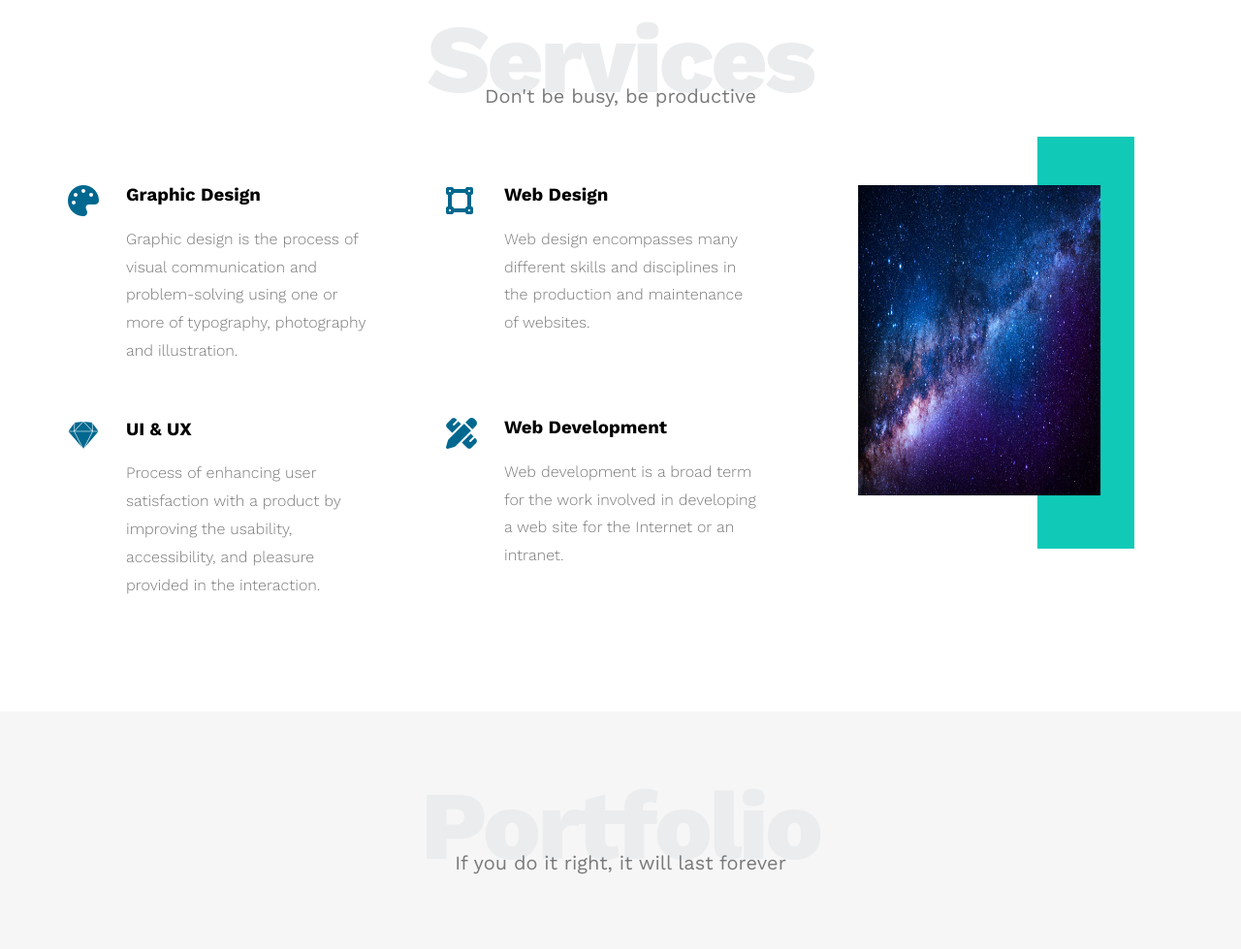
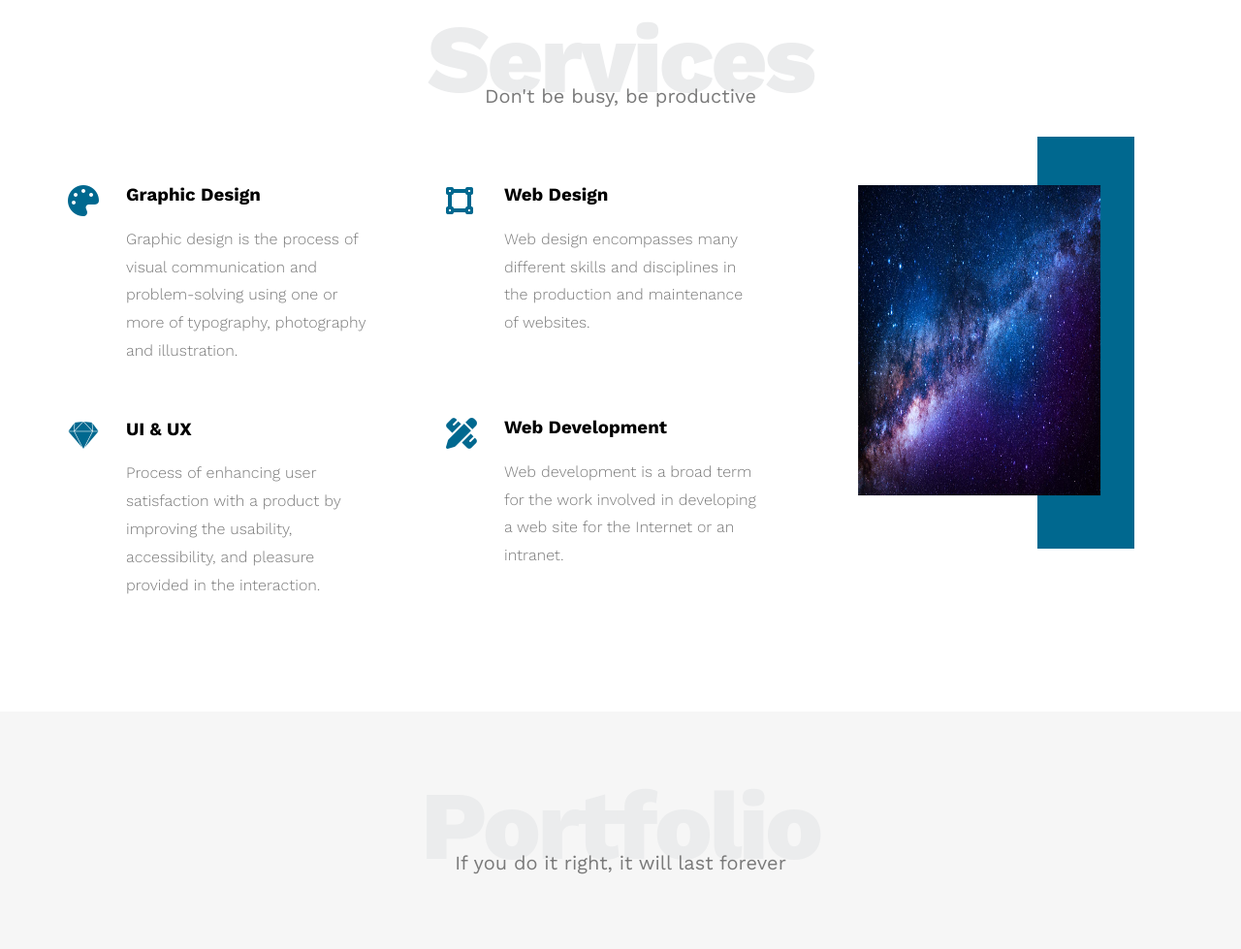
Before and after one commit to Anas-Kablan/HTML_And_CSS_WebSpace_Template, a plain HTML site: page index.html in a window 1280 px wide. Shown: the part 1255-2234 px from the top of the page at 97% size. Drawn offline with nearby package versions, Linux system fonts and the light colour scheme; files whose address does not match are found by name.

Commit message:
Update webspace-main.css

```diff
--- a/CSS/webspace-main.css
+++ b/CSS/webspace-main.css
@@ -301,7 +301,7 @@
         position: absolute;
         width: 100px;
         height: calc(100% + 100px );
-        background-color: var(--second-color);
+        background-color: var(--main-color);
         top: -50px;
         right: 0;
         z-index: -1;
```
